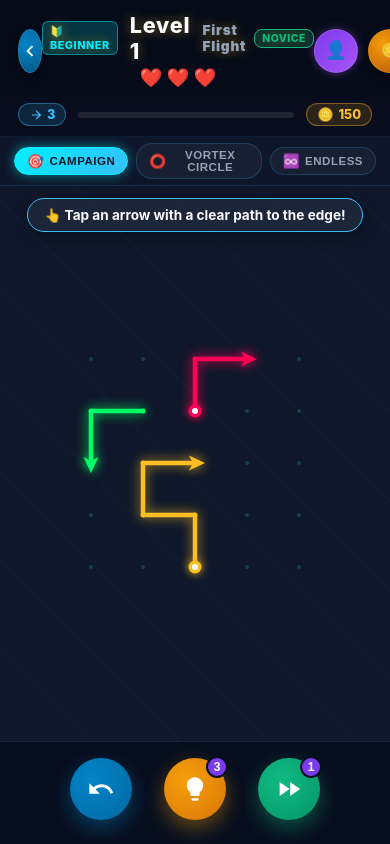
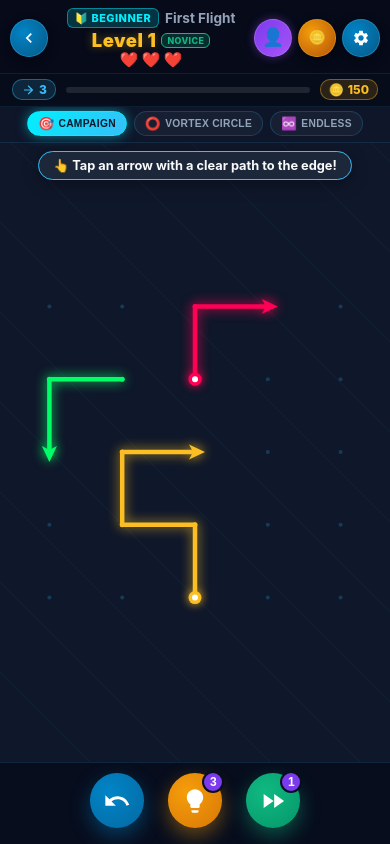
Before and after one commit to Kanhaiyaji/ArrowGOPlus, a website built with Vite: page index.html in a window 390 px wide. Built offline with nearby package versions, Linux system fonts and the light colour scheme; no server answers.

Commit message:
fix(responsive): safe area insets for notches, responsive mobile layout, and dynamic board scaling (v1.0.2)

```diff
--- a/index.html
+++ b/index.html
@@ -16,16 +16,23 @@
 </head>
 <body class="theme-dark">
   <div id="app">
-    <!-- Top Mobile Navigation Bar (Faithful to Google Play Screenshots) -->
+    <!-- Top Mobile Navigation Bar (Clean Responsive Mobile Layout) -->
     <header class="app-header">
       <button class="circular-nav-btn blue" id="nav-back" title="Level Map">
-        <svg viewBox="0 0 24 24" width="22" height="22" fill="currentColor">
+        <svg viewBox="0 0 24 24" width="20" height="20" fill="currentColor">
           <path d="M15.41 7.41L14 6l-6 6 6 6 1.41-1.41L10.83 12z"/>
         </svg>
       </button>
 
       <div class="header-center">
-        <h1 class="level-title-gold" id="hud-level-title">Level 1</h1>
+        <div class="hud-top-meta" id="hud-top-meta">
+          <span class="hud-cat-pill beginner">🔰 Beginner</span>
+          <span class="hud-lvl-name">First Flight</span>
+        </div>
+        <div class="hud-main-title">
+          <span class="level-title-gold" id="hud-level-title">Level 1</span>
+          <span class="diff-badge novice" id="hud-diff-badge">Novice</span>
+        </div>
         <div class="hud-hearts" id="hud-hearts">
           <span class="heart active">❤️</span>
           <span class="heart active">❤️</span>
@@ -41,7 +48,7 @@
           <span class="shop-icon">🪙</span>
         </button>
         <button class="circular-nav-btn blue" id="nav-settings" title="Settings">
-          <svg viewBox="0 0 24 24" width="20" height="20" fill="currentColor">
+          <svg viewBox="0 0 24 24" width="18" height="18" fill="currentColor">
             <path d="M19.14 12.94c.04-.3.06-.61.06-.94 0-.32-.02-.64-.07-.94l2.03-1.58c.18-.14.23-.41.12-.61l-1.92-3.32c-.12-.22-.37-.29-.59-.22l-2.39.96c-.5-.38-1.03-.7-1.62-.94l-.36-2.54c-.04-.24-.24-.41-.48-.41h-3.84c-.24 0-.43.17-.47.41l-.36 2.54c-.59.24-1.13.57-1.62.94l-2.39-.96c-.22-.08-.47 0-.59.22L2.74 8.87c-.12.21-.08.47.12.61l2.03 1.58c-.05.3-.09.63-.09.94s.02.64.07.94l-2.03 1.58c-.18.14-.23.41-.12.61l1.92 3.32c.12.22.37.29.59.22l2.39-.96c.5.38 1.03.7 1.62.94l.36 2.54c.05.24.24.41.48.41h3.84c.24 0 .44-.17.47-.41l.36-2.54c.59-.24 1.13-.56 1.62-.94l2.39.96c.22.08.47 0 .59-.22l1.92-3.32c.12-.22.07-.47-.12-.61l-2.01-1.58zM12 15.6c-1.98 0-3.6-1.62-3.6-3.6s1.62-3.6 3.6-3.6 3.6 1.62 3.6 3.6-1.62 3.6-3.6 3.6z"/>
           </svg>
         </button>
--- a/package.json
+++ b/package.json
@@ -1,6 +1,6 @@
 {
   "name": "arrow-go-plus",
-  "version": "1.0.1",
+  "version": "1.0.2",
   "description": "Arrow GO+ - Reverse-engineered Arrow Puzzle Escape logic game with procedural generation, handcrafted levels, interactive solver, level editor, and procedural Web Audio",
   "main": "index.html",
   "type": "module",
--- a/src/main.js
+++ b/src/main.js
@@ -73,6 +73,13 @@ class ArrowGoGame {
     this.setupEventListeners();
     this.handleResize();
     window.addEventListener('resize', () => this.handleResize());
+    window.addEventListener('orientationchange', () => setTimeout(() => this.handleResize(), 150));
+
+    // Dynamic resize observer on board container for mobile orientation/keyboard/folding
+    const container = document.getElementById('board-container');
+    if (container && window.ResizeObserver) {
+      new ResizeObserver(() => this.handleResize()).observe(container);
+    }
 
     // Load initial level
     this.loadCampaignLevel(this.currentLevelId);
@@ -755,19 +762,39 @@ class ArrowGoGame {
 
   updateHUD() {
     const titleEl = document.getElementById('hud-level-title');
-    if (titleEl) {
-      const diffClass = (this.levelDef?.difficulty || 'novice').toLowerCase().replace(' ', '-');
-      const diffBadge = this.levelDef?.difficulty ? `<span class="diff-badge ${diffClass}">${this.levelDef.difficulty}</span>` : '';
+    const topMetaEl = document.getElementById('hud-top-meta');
+    const diffBadgeEl = document.getElementById('hud-diff-badge');
 
-      if (this.mode === 'campaign') {
-        const cat = this.levelDef?.category || (this.currentLevelId <= 36 ? 'Beginner' : (this.currentLevelId <= 72 ? 'Intermediate' : 'Trained'));
-        const catIcon = cat === 'Beginner' ? '🔰' : (cat === 'Intermediate' ? '⚡' : '👑');
-        const catBadge = `<span class="hud-cat-pill ${cat.toLowerCase()}">${catIcon} ${cat}</span>`;
-        titleEl.innerHTML = `${catBadge} <span class="hud-lvl-num">Level ${this.currentLevelId}</span> <span class="hud-lvl-name">${this.levelDef?.name || ''}</span> ${diffBadge}`;
-      } else if (this.mode === 'vortex') {
-        titleEl.innerHTML = `<span class="hud-cat-pill vortex">⭕ Vortex</span> <span class="hud-lvl-num">Ring ${this.vortexStage}</span> ${diffBadge}`;
-      } else {
-        titleEl.innerHTML = `<span class="hud-cat-pill endless">♾️ Endless</span> <span class="hud-lvl-num">Stage ${this.endlessStage}</span> ${diffBadge}`;
+    const diff = this.levelDef?.difficulty || 'novice';
+    const diffClass = diff.toLowerCase().replace(/\s+/g, '-');
+
+    if (diffBadgeEl) {
+      diffBadgeEl.textContent = diff.toUpperCase();
+      diffBadgeEl.className = `diff-badge ${diffClass}`;
+    }
+
+    if (this.mode === 'campaign') {
+      const cat = this.levelDef?.category || (this.currentLevelId <= 36 ? 'Beginner' : (this.currentLevelId <= 72 ? 'Intermediate' : 'Trained'));
+      const catIcon = cat === 'Beginner' ? '🔰' : (cat === 'Intermediate' ? '⚡' : '👑');
+      if (topMetaEl) {
+        topMetaEl.innerHTML = `<span class="hud-cat-pill ${cat.toLowerCase()}">${catIcon} ${cat}</span> <span class="hud-lvl-name">${this.levelDef?.name || ''}</span>`;
+      }
+      if (titleEl) {
+        titleEl.textContent = `Level ${this.currentLevelId}`;
+      }
+    } else if (this.mode === 'vortex') {
+      if (topMetaEl) {
+        topMetaEl.innerHTML = `<span class="hud-cat-pill vortex">⭕ Vortex Mode</span>`;
+      }
+      if (titleEl) {
+        titleEl.textContent = `Ring ${this.vortexStage}`;
+      }
+    } else {
+      if (topMetaEl) {
+        topMetaEl.innerHTML = `<span class="hud-cat-pill endless">♾️ Endless Mode</span>`;
+      }
+      if (titleEl) {
+        titleEl.textContent = `Stage ${this.endlessStage}`;
       }
     }
 
--- a/src/style.css
+++ b/src/style.css
@@ -69,25 +69,36 @@ html, body {
   display: flex;
   flex-direction: column;
   width: 100vw;
+  max-width: 100%;
   height: 100vh;
+  height: 100dvh;
+  min-height: -webkit-fill-available;
   position: relative;
-}
-
-/* --- Top Mobile Header (Faithful to Google Play Screenshots) --- */
+  overflow: hidden;
+}
+
+/* --- Top Mobile Header (Safe Area & Responsive Mobile Layout) --- */
 .app-header {
   display: flex;
   justify-content: space-between;
   align-items: center;
-  padding: 12px 18px 8px 18px;
-  background: rgba(7, 11, 25, 0.95);
+  padding-top: max(8px, env(safe-area-inset-top, 24px));
+  padding-bottom: 6px;
+  padding-left: max(10px, env(safe-area-inset-left, 10px));
+  padding-right: max(10px, env(safe-area-inset-right, 10px));
+  background: rgba(7, 11, 25, 0.96);
   backdrop-filter: blur(14px);
   -webkit-backdrop-filter: blur(14px);
+  border-bottom: 1px solid rgba(56, 189, 248, 0.12);
   z-index: 20;
+  width: 100%;
 }
 
 .circular-nav-btn {
-  width: 44px;
-  height: 44px;
+  width: 38px;
+  height: 38px;
+  min-width: 38px;
+  min-height: 38px;
   border-radius: 50%;
   border: none;
   display: flex;
@@ -95,8 +106,9 @@ html, body {
   justify-content: center;
   color: #FFFFFF;
   cursor: pointer;
+  flex-shrink: 0;
   box-shadow: 0 4px 12px rgba(0, 0, 0, 0.4);
-  transition: all 0.2s ease;
+  transition: transform 0.15s ease;
 }
 
 .circular-nav-btn:active {
@@ -105,39 +117,90 @@ html, body {
 
 .circular-nav-btn.blue {
   background: radial-gradient(circle at 35% 35%, #0284C7 0%, #075985 100%);
-  border: 1px solid rgba(56, 189, 248, 0.3);
+  border: 1px solid rgba(56, 189, 248, 0.35);
 }
 
 .circular-nav-btn.amber {
   background: radial-gradient(circle at 35% 35%, #F59E0B 0%, #B45309 100%);
-  border: 1px solid rgba(251, 191, 36, 0.3);
+  border: 1px solid rgba(251, 191, 36, 0.35);
+}
+
+.circular-nav-btn.purple {
+  background: radial-gradient(circle at 35% 35%, #8B5CF6 0%, #6D28D9 100%);
+  border: 1px solid rgba(192, 132, 252, 0.35);
 }
 
 .header-center {
+  flex: 1;
+  min-width: 0;
   display: flex;
   flex-direction: column;
   align-items: center;
-  gap: 2px;
+  justify-content: center;
+  padding: 0 4px;
+  overflow: hidden;
+}
+
+.hud-top-meta {
+  display: flex;
+  align-items: center;
+  justify-content: center;
+  gap: 6px;
+  max-width: 100%;
+  overflow: hidden;
+  text-overflow: ellipsis;
+  white-space: nowrap;
+}
+
+.hud-cat-pill {
+  font-size: 0.62rem;
+  font-weight: 800;
+  padding: 1px 6px;
+  border-radius: 6px;
+  text-transform: uppercase;
+  letter-spacing: 0.3px;
+  flex-shrink: 0;
+}
+.hud-cat-pill.beginner { background: rgba(0, 240, 255, 0.18); color: #00F0FF; border: 1px solid rgba(0, 240, 255, 0.4); }
+.hud-cat-pill.intermediate { background: rgba(192, 132, 252, 0.18); color: #C084FC; border: 1px solid rgba(192, 132, 252, 0.4); }
+.hud-cat-pill.trained { background: rgba(251, 191, 36, 0.18); color: #FBBF24; border: 1px solid rgba(251, 191, 36, 0.4); }
+.hud-cat-pill.vortex { background: rgba(255, 0, 85, 0.18); color: #FF0055; border: 1px solid rgba(255, 0, 85, 0.4); }
+.hud-cat-pill.endless { background: rgba(168, 85, 247, 0.18); color: #A855F7; border: 1px solid rgba(168, 85, 247, 0.4); }
+
+.hud-lvl-name {
+  font-size: 0.65rem;
+  font-weight: 700;
+  color: #94A3B8;
+  overflow: hidden;
+  text-overflow: ellipsis;
+  white-space: nowrap;
+}
+
+.hud-main-title {
+  display: flex;
+  align-items: center;
+  justify-content: center;
+  gap: 5px;
+  margin: 1px 0;
 }
 
 .level-title-gold {
-  font-size: 1.35rem;
+  font-size: 1.15rem;
   font-weight: 900;
   color: #FBBF24;
-  letter-spacing: 0.8px;
-  text-shadow: 0 0 12px rgba(251, 191, 36, 0.45);
-  display: flex;
-  align-items: center;
-  justify-content: center;
-  gap: 8px;
+  letter-spacing: 0.5px;
+  text-shadow: 0 0 10px rgba(251, 191, 36, 0.4);
+  white-space: nowrap;
+  display: inline-flex;
+  align-items: center;
 }
 
 .diff-badge {
-  font-size: 0.65rem;
-  font-weight: 800;
-  padding: 2px 7px;
-  border-radius: 8px;
-  letter-spacing: 0.5px;
+  font-size: 0.55rem;
+  font-weight: 800;
+  padding: 1px 5px;
+  border-radius: 6px;
+  letter-spacing: 0.4px;
   vertical-align: middle;
   text-transform: uppercase;
 }
@@ -161,8 +224,9 @@ html, body {
 
 .hud-hearts {
   display: flex;
-  gap: 4px;
-  font-size: 1.15rem;
+  gap: 3px;
+  font-size: 0.95rem;
+  line-height: 1;
 }
 
 .heart {
@@ -176,7 +240,9 @@ html, body {
 
 .header-actions {
   display: flex;
-  gap: 10px;
+  align-items: center;
+  gap: 6px;
+  flex-shrink: 0;
 }
 
 /* --- Sub-HUD: Arrows Remaining, Progress Bar, Coins Balance --- */
@@ -184,11 +250,12 @@ html, body {
   display: flex;
   align-items: center;
   justify-content: space-between;
-  gap: 12px;
-  padding: 6px 18px 10px 18px;
-  background: rgba(7, 11, 25, 0.8);
+  gap: 10px;
+  padding: 5px 12px 6px 12px;
+  background: rgba(7, 11, 25, 0.85);
   border-bottom: 1px solid rgba(56, 189, 248, 0.1);
   z-index: 15;
+  width: 100%;
 }
 
 .arrow-counter-badge {
@@ -198,10 +265,11 @@ html, body {
   background: rgba(56, 189, 248, 0.15);
   border: 1px solid rgba(56, 189, 248, 0.4);
   color: #38BDF8;
-  padding: 3px 10px;
-  border-radius: 12px;
-  font-size: 0.8rem;
-  font-weight: 800;
+  padding: 2px 8px;
+  border-radius: 10px;
+  font-size: 0.75rem;
+  font-weight: 800;
+  flex-shrink: 0;
 }
 
 .level-progress-container {
@@ -211,6 +279,7 @@ html, body {
   border-radius: 10px;
   overflow: hidden;
   position: relative;
+  min-width: 60px;
 }
 
 .level-progress-bar {
@@ -224,15 +293,16 @@ html, body {
 .coins-pill {
   display: flex;
   align-items: center;
-  gap: 5px;
+  gap: 4px;
   background: rgba(245, 158, 11, 0.15);
   border: 1px solid rgba(251, 191, 36, 0.4);
   color: #FBBF24;
-  padding: 3px 10px;
-  border-radius: 12px;
-  font-size: 0.8rem;
+  padding: 2px 8px;
+  border-radius: 10px;
+  font-size: 0.75rem;
   font-weight: 800;
   cursor: pointer;
+  flex-shrink: 0;
   transition: transform 0.2s;
 }
 
@@ -245,28 +315,30 @@ html, body {
   display: flex;
   justify-content: center;
   align-items: center;
-  gap: 8px;
-  padding: 6px 14px;
-  background: rgba(15, 23, 42, 0.75);
-  border-bottom: 1px solid rgba(56, 189, 248, 0.15);
+  gap: clamp(4px, 1.8vw, 8px);
+  padding: 4px 8px 6px 8px;
+  background: rgba(15, 23, 42, 0.8);
+  border-bottom: 1px solid rgba(56, 189, 248, 0.12);
   backdrop-filter: blur(8px);
   z-index: 10;
+  width: 100%;
 }
 
 .mode-tab-btn {
   display: inline-flex;
   align-items: center;
-  gap: 5px;
-  padding: 5px 12px;
-  border-radius: 16px;
-  font-size: 0.72rem;
-  font-weight: 800;
-  letter-spacing: 0.5px;
+  gap: 4px;
+  padding: 4px 10px;
+  border-radius: 14px;
+  font-size: clamp(0.64rem, 2.2vw, 0.72rem);
+  font-weight: 800;
+  letter-spacing: 0.3px;
   text-transform: uppercase;
   color: #94A3B8;
   background: rgba(30, 41, 59, 0.6);
   border: 1px solid rgba(56, 189, 248, 0.2);
   cursor: pointer;
+  white-space: nowrap;
   transition: all 0.2s cubic-bezier(0.4, 0, 0.2, 1);
   user-select: none;
 }
@@ -289,7 +361,7 @@ html, body {
 }
 
 .mode-tab-btn .tab-icon {
-  font-size: 0.85rem;
+  font-size: 0.8rem;
 }
 
 /* --- Canvas Board Container --- */
@@ -298,6 +370,7 @@ html, body {
   position: relative;
   width: 100%;
   height: 100%;
+  min-height: 220px;
   display: flex;
   align-items: center;
   justify-content: center;
@@ -321,19 +394,21 @@ html, body {
 
 .tutorial-toast {
   position: absolute;
-  top: 18px;
-  background: rgba(30, 41, 59, 0.92);
+  top: 14px;
+  background: rgba(30, 41, 59, 0.94);
   border: 1px solid var(--accent-color);
   color: var(--text-main);
-  padding: 8px 16px;
-  border-radius: 20px;
-  font-size: 0.85rem;
+  padding: 6px 14px;
+  border-radius: 18px;
+  font-size: 0.8rem;
   font-weight: 700;
   box-shadow: 0 4px 16px rgba(0, 0, 0, 0.35);
   z-index: 10;
   pointer-events: none;
   animation: floatBounce 2s infinite ease-in-out;
   transition: opacity 0.3s ease;
+  max-width: 90%;
+  text-align: center;
 }
 
 .tutorial-toast.hidden {
@@ -346,23 +421,27 @@ html, body {
   50% { transform: translateY(-6px); }
 }
 
-/* --- Bottom Booster Dock (Faithful to Screenshots) --- */
+/* --- Bottom Booster Dock (Faithful & Safe-Area Aware) --- */
 .booster-dock {
   display: flex;
   justify-content: center;
   align-items: center;
-  gap: 32px;
-  padding: 16px 20px 24px 20px;
-  background: rgba(8, 14, 30, 0.95);
+  gap: clamp(16px, 6vw, 28px);
+  padding-top: 10px;
+  padding-bottom: max(16px, env(safe-area-inset-bottom, 20px));
+  padding-left: max(12px, env(safe-area-inset-left, 12px));
+  padding-right: max(12px, env(safe-area-inset-right, 12px));
+  background: rgba(8, 14, 30, 0.96);
   backdrop-filter: blur(16px);
   -webkit-backdrop-filter: blur(16px);
   border-top: 1px solid rgba(56, 189, 248, 0.15);
   z-index: 20;
+  width: 100%;
 }
 
 .booster-circle-btn {
-  width: 62px;
-  height: 62px;
+  width: clamp(52px, 14vw, 62px);
+  height: clamp(52px, 14vw, 62px);
   border-radius: 50%;
   border: none;
   display: flex;
@@ -1518,3 +1597,67 @@ input:checked + .slider:before {
   font-size: 0.72rem;
   color: #94A3B8;
 }
+
+/* ========================================================
+   Mobile-Specific Responsiveness & Small Screen Adjustments
+   ======================================================== */
+@media (max-width: 380px) {
+  .circular-nav-btn {
+    width: 34px;
+    height: 34px;
+    min-width: 34px;
+    min-height: 34px;
+  }
+
+  .header-actions {
+    gap: 4px;
+  }
+
+  .level-title-gold {
+    font-size: 1.02rem;
+  }
+
+  .sub-hud-bar {
+    padding: 4px 8px;
+    gap: 6px;
+  }
+
+  .mode-tab-btn {
+    padding: 3px 7px;
+    font-size: 0.62rem;
+  }
+
+  .booster-dock {
+    gap: 16px;
+    padding-top: 8px;
+  }
+
+  .booster-circle-btn {
+    width: 50px;
+    height: 50px;
+  }
+}
+
+@media (max-height: 680px) {
+  .app-header {
+    padding-bottom: 4px;
+  }
+
+  .sub-hud-bar {
+    padding: 3px 10px;
+  }
+
+  .mode-tabs-bar {
+    padding: 2px 6px;
+  }
+
+  .booster-dock {
+    padding-top: 6px;
+    padding-bottom: max(10px, env(safe-area-inset-bottom, 12px));
+  }
+
+  .booster-circle-btn {
+    width: 50px;
+    height: 50px;
+  }
+}
--- a/src/ui/neonRenderer.js
+++ b/src/ui/neonRenderer.js
@@ -49,13 +49,18 @@ export class NeonMazeRenderer {
     this.ctx.setTransform(1, 0, 0, 1, 0, 0);
     this.ctx.scale(dpr, dpr);
 
-    const padding = 28;
-    const availW = Math.max(100, w - padding * 2);
-    const availH = Math.max(100, h - padding * 2);
+    // Responsive margins: 3.5% of width and height (max 20px, min 10px)
+    const paddingX = Math.min(20, Math.max(10, Math.floor(w * 0.035)));
+    const paddingY = Math.min(24, Math.max(12, Math.floor(h * 0.035)));
+
+    const availW = Math.max(100, w - paddingX * 2);
+    const availH = Math.max(100, h - paddingY * 2);
 
     const sizeW = availW / gw;
     const sizeH = availH / gh;
-    this.cellSize = Math.max(20, Math.min(sizeW, sizeH, 52));
+
+    // Dynamic cell size: Allow smaller grids (e.g. 5x5) to scale up to 74px so arrows fill the phone screen!
+    this.cellSize = Math.max(22, Math.min(sizeW, sizeH, 74));
 
     const boardW = this.cellSize * gw;
     const boardH = this.cellSize * gh;
--- a/src/ui/vortexRenderer.js
+++ b/src/ui/vortexRenderer.js
@@ -41,8 +41,8 @@ export class VortexRenderer {
     this.ctx.setTransform(1, 0, 0, 1, 0, 0);
     this.ctx.scale(dpr, dpr);
 
-    const maxR = Math.min(w, h) * 0.44;
-    this.R_base = Math.max(48, maxR * 0.32);
+    const maxR = Math.min(w, h) * 0.46;
+    this.R_base = Math.max(42, maxR * 0.28);
     this.dR = Math.max(26, (maxR - this.R_base) / Math.max(1, numRings - 1));
   }
 
```
Also changed, not shown: 7 other files.
